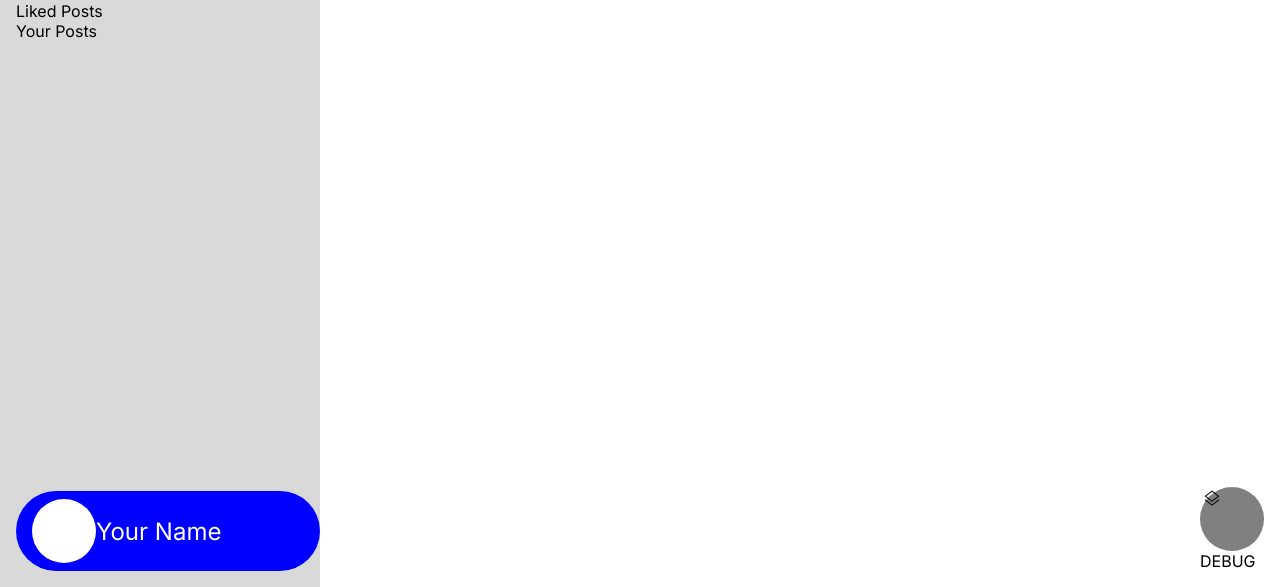
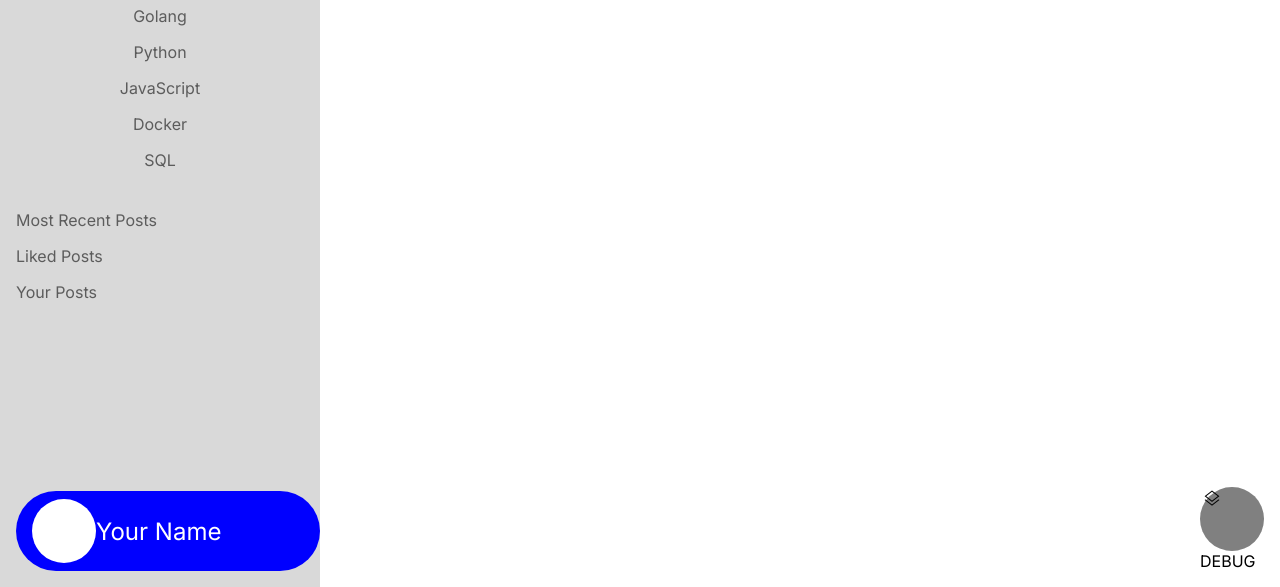
Before and after one commit to paraIncog/newforumparaincog, a website: page index.html in a window 1280 px wide. Shown: the part 213-800 px from the top of the page. Drawn offline with nearby package versions, Linux system fonts and the light colour scheme.

Commit message:
Filter styling

```diff
--- a/index.html
+++ b/index.html
@@ -40,11 +40,54 @@
         </div>
         <!-- Forum Filtering -->
         <div class="forum-filtering">
-          Filters
-          <div>Categories</div>
-          <div>Most Recent Posts</div>
-          <div>Liked Posts</div>
-          <div>Your Posts</div>
+          <div class="filter-header">Filters</div>
+          <div class="filter-mainheader">Categories</div>
+          <ul class="filter-subcat-dot">
+            <li>
+              <a
+                class="filter-subcat"
+                href="/get-posts-by-category?category=Golang"
+                >Golang</a
+              >
+            </li>
+            <li>
+              <a
+                class="filter-subcat"
+                href="get-posts-by-category?category=Python"
+                >Python</a
+              >
+            </li>
+            <li>
+              <a
+                class="filter-subcat"
+                href="get-posts-by-category?category=JavaScript"
+                >JavaScript</a
+              >
+            </li>
+            <li>
+              <a
+                class="filter-subcat"
+                href="get-posts-by-category?category=Docker"
+                >Docker</a
+              >
+            </li>
+            <li>
+              <a class="filter-subcat" href="get-posts-by-category?category=SQL"
+                >SQL</a
+              >
+            </li>
+          </ul>
+          <ul class="filter-subcat-nodot">
+            <li>
+              <a class="filter-subcat filter-mainheader" href="/get-created-posts/"
+                >Most Recent Posts</a
+              >
+            </li>
+            <li>
+              <a class="filter-subcat" href="/get-liked-posts/">Liked Posts</a>
+            </li>
+            <li><a class="filter-subcat" href="/get-your-posts/"> Your Posts </a></li>
+          </ul>
         </div>
         <!-- User's Account -->
         <div class="useraccount">
--- a/style.css
+++ b/style.css
@@ -63,6 +63,45 @@ body {
 	padding-top: 1rem;
 }
 
+.filter-header {
+	font-size: 1.5rem;
+}
+
+.filter-mainheader {
+	padding-top: .5rem;
+}
+
+.filter-subcat {
+	color: #5c5c5c;
+	text-decoration: none;
+}
+
+.filter-subcat-dot {
+	display: flex;
+	gap: 1rem;
+	align-items: center;
+	flex-direction: column;
+	color: transparent;
+	margin-block-start: .5em;
+    margin-block-end: .5em;
+    padding-inline-start: 0;
+}
+
+.filter-subcat-nodot {
+	display: flex;
+	gap: 1rem;
+	padding-top: 2rem;
+	flex-direction: column;
+	color: transparent;
+	margin-block-start: .5em;
+    margin-block-end: .5em;
+    padding-inline-start: 0;
+}
+
+/* ::marker {
+	text-decoration: none;
+} */
+
 .useraccount {
 	font-size: 1.5rem;
 	position: absolute;
```
